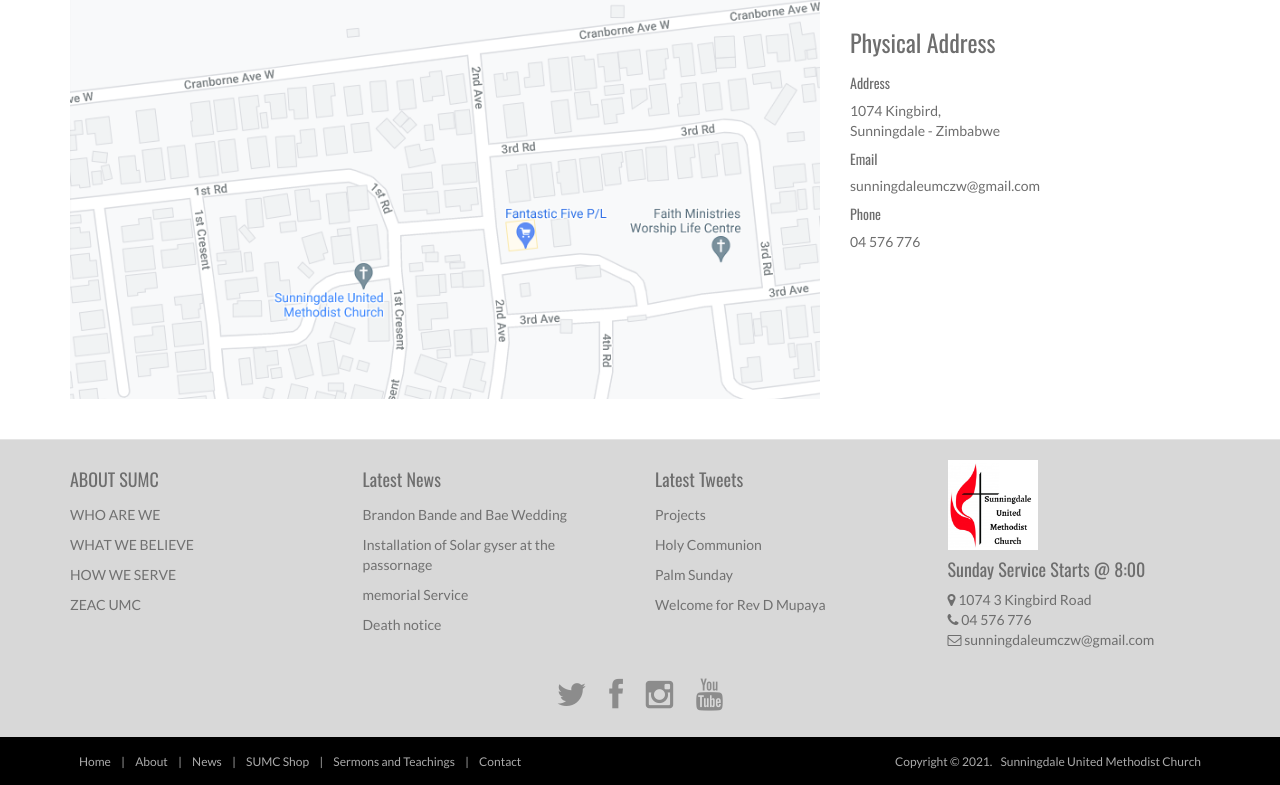
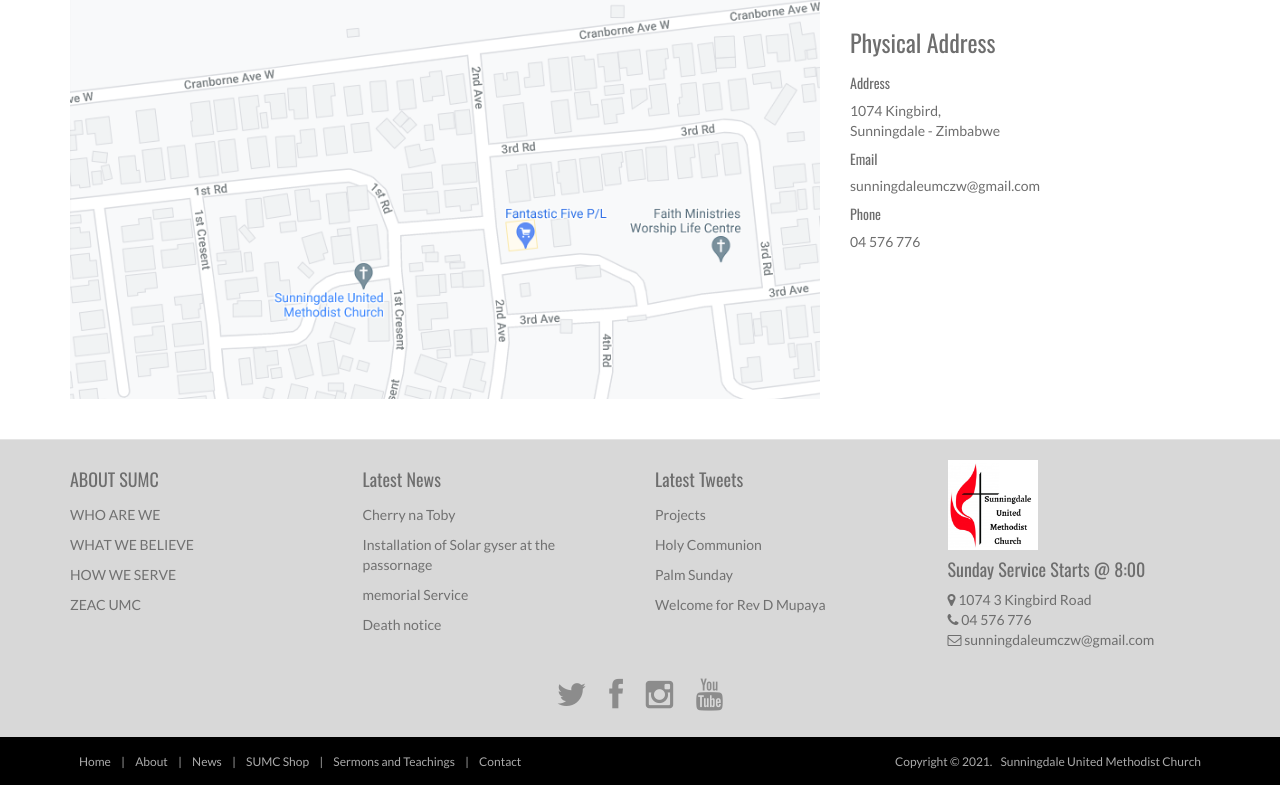
Before and after one commit to brandoebande/wordpress, a PHP site: page /contact.php in a window 1280 px wide. Shown: the part 241-1026 px from the top of the page. Run offline with PHP 8.4, Linux system fonts and the light colour scheme.

Commit message:
Update
update

```diff
--- a/contact.php
+++ b/contact.php
@@ -142,7 +142,7 @@
         <div class="menu-course">
           <ul class="menu">
             <li> <a href="#">
-                Brandon Bande and Bae Wedding  </a>
+                Cherry na Toby  </a>
             </li>
             <li><a href="#">
                 Installation of Solar gyser
```
